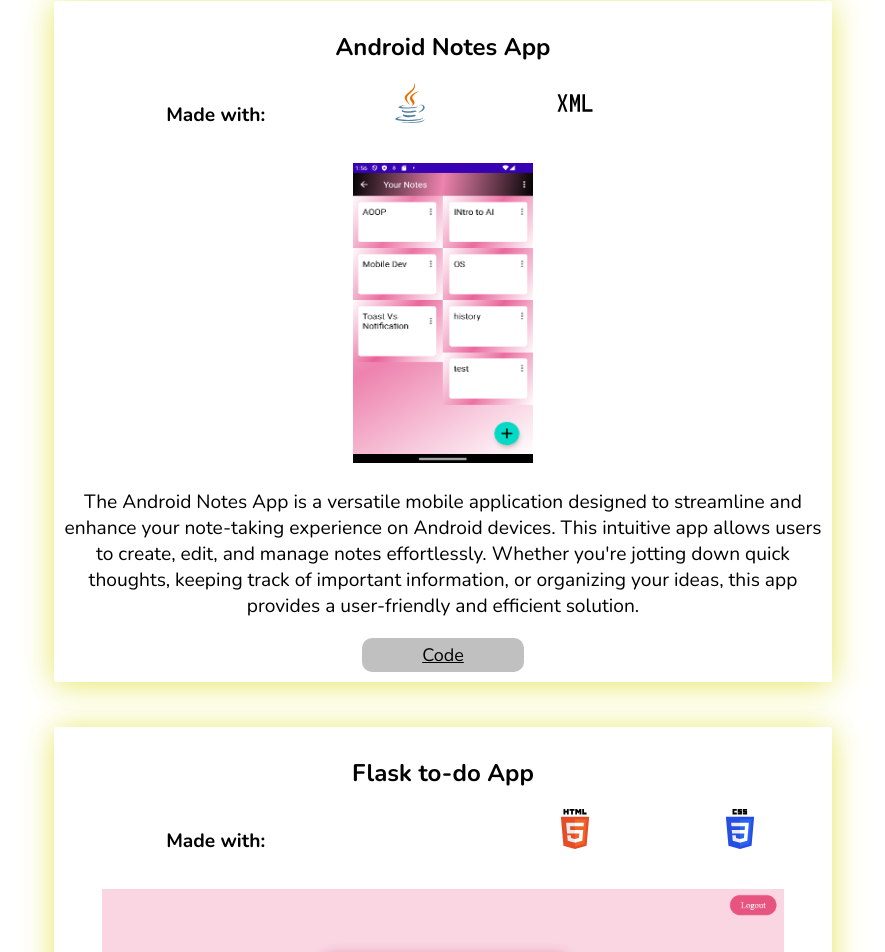
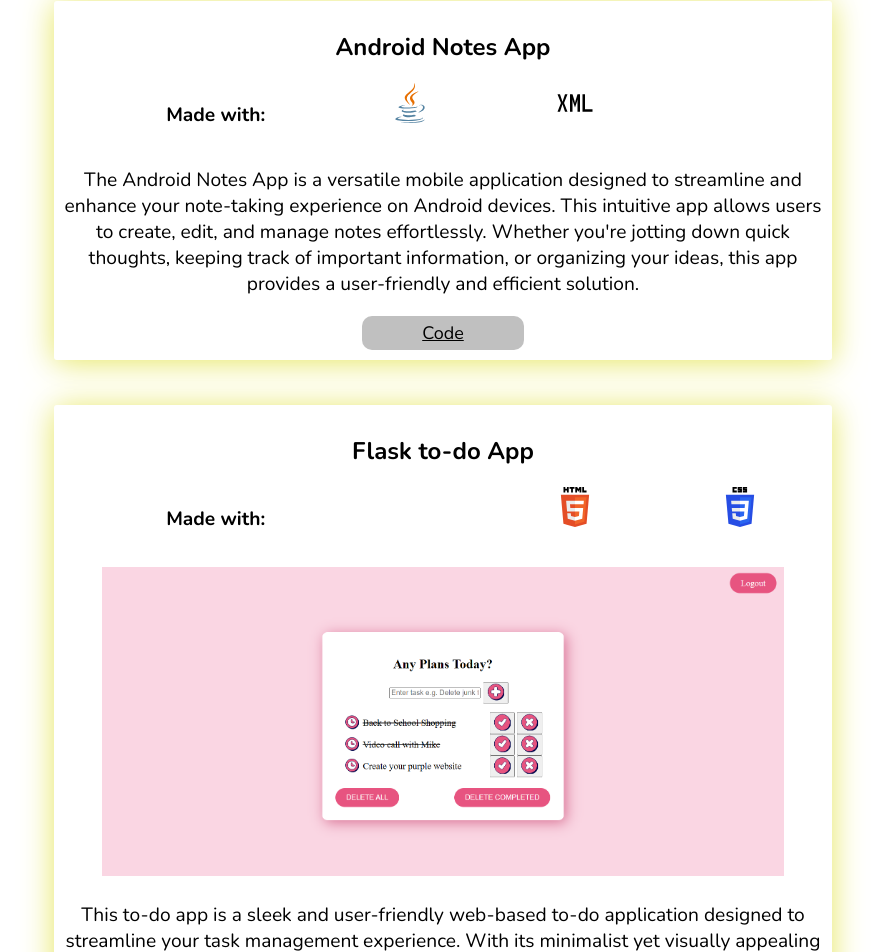
Before and after one commit to melattgirmay/my-portfolio, a React (Create React App) app: page / in a window 1280 px wide. Shown: the part 872-1824 px from the top of the page, without its empty margins (197-1082 px from the left). Built offline with nearby package versions, Linux system fonts and the light colour scheme; some icons are missing.

Commit message:
Remove Image

```diff
--- a/src/components/home.js
+++ b/src/components/home.js
@@ -73,9 +73,6 @@ const Home = () => {
               <li><Icon icon="carbon:xml" width="40" height="40" /></li>
               <li><Icon icon="devicon:androidstudio-wordmark" width="40" height="40" /></li>
             </ul>
-            <div className="projectand-image">
-              <img src="/images/Screenshot (1294).png" alt="Project" width="180" height="300"/>
-            </div>
             <p>The Android Notes App is a versatile mobile application designed to streamline and enhance your note-taking experience on Android devices. This intuitive app allows users to create, edit, and manage notes effortlessly. Whether you're jotting down quick thoughts, keeping track of important information, or organizing your ideas, this app provides a user-friendly and efficient solution.</p>
             <div className="project-links">
               <a href="https://github.com/melattgirmay/Notes-Manager-Android-App.git" className="btn-blue-outline btn-small mx-1" target="_blank" rel="noreferrer"> <i className="fab fa-github">
```
